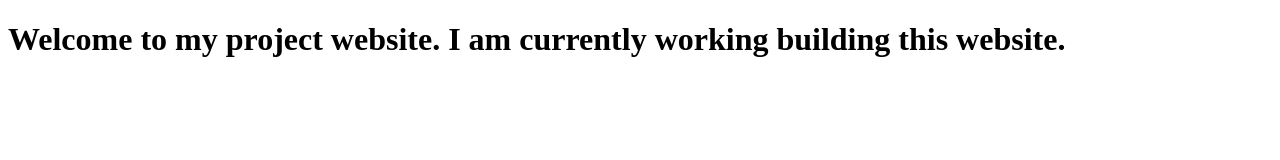
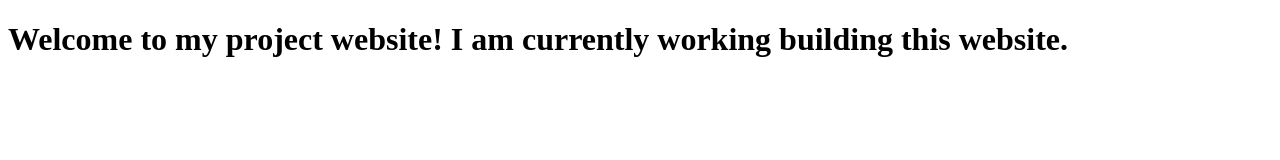
Before and after one commit to kelton-f/kelton-f.github.io, a plain HTML site: page index.html in a window 1280 px wide. Drawn offline with Linux system fonts and the light colour scheme.

Commit message:
Update index.html

```diff
--- a/index.html
+++ b/index.html
@@ -6,6 +6,6 @@
     <title>Home | Kelton French</title>
 </head>
 <body>
-    <h1>Welcome to my project website. I am currently working building this website. </h1>
+    <h1>Welcome to my project website! I am currently working building this website. </h1>
 </body>
 </html>
```
